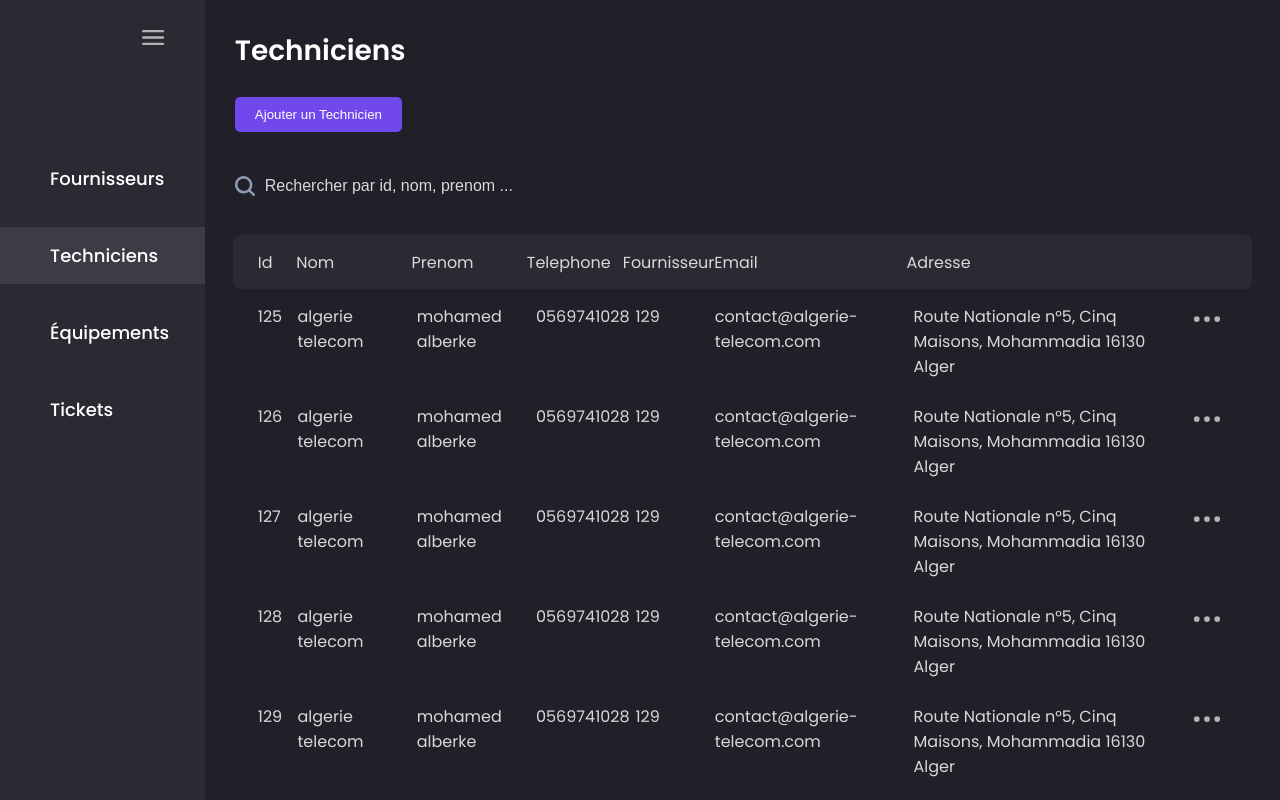
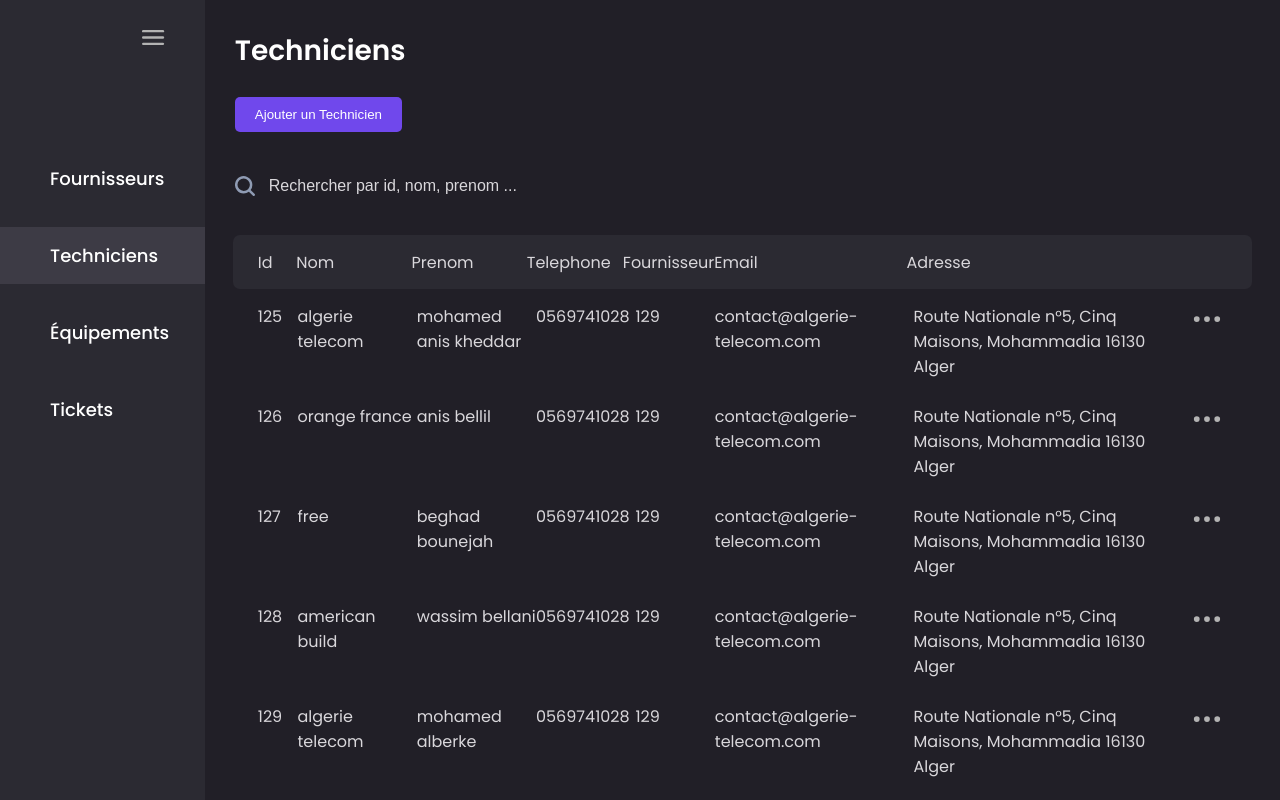
Before and after one commit to Yan-ni/pfe, a React (Create React App) app in the folder client/: page /techniciens in a window 1280 px wide. Built offline with nearby package versions, Linux system fonts and the light colour scheme; no server answers.

Commit message:
make search button functional

```diff
--- a/client/package.json
+++ b/client/package.json
@@ -9,6 +9,7 @@
     "axios": "^0.26.1",
     "mobx": "^6.5.0",
     "mobx-react": "^7.3.0",
+    "pfe": "file:..",
     "react": "^18.0.0",
     "react-dom": "^18.0.0",
     "react-router-dom": "^6.3.0",
--- a/client/src/assets/styles/style.css
+++ b/client/src/assets/styles/style.css
@@ -208,6 +208,7 @@ span {
 .searchInput input {
 	width: 270px;
 	padding: 10px;
+  margin-left: 4px;
 	color: #FFF;
 	caret-color: #FFF;
 	background-color: transparent;
--- a/client/src/pages/Technicien.jsx
+++ b/client/src/pages/Technicien.jsx
@@ -9,13 +9,13 @@ import TableRow from "../components/basicComponents/TableRow";
 
 function Technicien() {
   const [addTechnicienModalDisplay, setAddTechnicienModalDisplay] = useState(false);
-  const [searchText, setSearchText] = useState();
+  const [searchText, setSearchText] = useState('');
 
   const [rowsData, setRowsData] = useState([
-    {id:125,nom:"algerie telecom",prenom:"mohamed alberke",telephone:"0569741028",email:"contact@algerie-telecom.com",fournisseur:"129",adresse:"Route Nationale n°5, Cinq Maisons, Mohammadia 16130 Alger"},
-    {id:126,nom:"algerie telecom",prenom:"mohamed alberke",telephone:"0569741028",email:"contact@algerie-telecom.com",fournisseur:"129",adresse:"Route Nationale n°5, Cinq Maisons, Mohammadia 16130 Alger"},
-    {id:127,nom:"algerie telecom",prenom:"mohamed alberke",telephone:"0569741028",email:"contact@algerie-telecom.com",fournisseur:"129",adresse:"Route Nationale n°5, Cinq Maisons, Mohammadia 16130 Alger"},
-    {id:128,nom:"algerie telecom",prenom:"mohamed alberke",telephone:"0569741028",email:"contact@algerie-telecom.com",fournisseur:"129",adresse:"Route Nationale n°5, Cinq Maisons, Mohammadia 16130 Alger"},
+    {id:125,nom:"algerie telecom",prenom:"mohamed anis kheddar",telephone:"0569741028",email:"contact@algerie-telecom.com",fournisseur:"129",adresse:"Route Nationale n°5, Cinq Maisons, Mohammadia 16130 Alger"},
+    {id:126,nom:"orange france",prenom:"anis bellil",telephone:"0569741028",email:"contact@algerie-telecom.com",fournisseur:"129",adresse:"Route Nationale n°5, Cinq Maisons, Mohammadia 16130 Alger"},
+    {id:127,nom:"free",prenom:"beghad bounejah",telephone:"0569741028",email:"contact@algerie-telecom.com",fournisseur:"129",adresse:"Route Nationale n°5, Cinq Maisons, Mohammadia 16130 Alger"},
+    {id:128,nom:"american build",prenom:"wassim bellani",telephone:"0569741028",email:"contact@algerie-telecom.com",fournisseur:"129",adresse:"Route Nationale n°5, Cinq Maisons, Mohammadia 16130 Alger"},
     {id:129,nom:"algerie telecom",prenom:"mohamed alberke",telephone:"0569741028",email:"contact@algerie-telecom.com",fournisseur:"129",adresse:"Route Nationale n°5, Cinq Maisons, Mohammadia 16130 Alger"},
     {id:130,nom:"algerie telecom",prenom:"mohamed alberke",telephone:"0569741028",email:"contact@algerie-telecom.com",fournisseur:"129",adresse:"Route Nationale n°5, Cinq Maisons, Mohammadia 16130 Alger"},
     {id:131,nom:"algerie telecom",prenom:"mohamed alberke",telephone:"0569741028",email:"contact@algerie-telecom.com",fournisseur:"129",adresse:"Route Nationale n°5, Cinq Maisons, Mohammadia 16130 Alger"},
@@ -30,12 +30,30 @@ function Technicien() {
     {id:140,nom:"algerie telecom",prenom:"mohamed alberke",telephone:"0569741028",email:"contact@algerie-telecom.com",fournisseur:"129",adresse:"Route Nationale n°5, Cinq Maisons, Mohammadia 16130 Alger"},
     {id:141,nom:"algerie telecom",prenom:"mohamed alberke",telephone:"0569741028",email:"contact@algerie-telecom.com",fournisseur:"129",adresse:"Route Nationale n°5, Cinq Maisons, Mohammadia 16130 Alger"},
   ])
+  const [rowsDataDisplayed, setRowsDataDisplayed]=useState(rowsData) ;
 
   const { technicienStore } = useContext(APIStoreContext);
 
   useEffect(() => {
     technicienStore.loadTechniciens();
   }, []);
+
+  useEffect(() => {
+    setRowsDataDisplayed(rowsData);
+  }, [rowsData]);
+
+  const onchangeSearchInput = (searchText) => {
+    const filtere = rowsData.filter(element => {
+      return element.id.toString().toLowerCase().includes(searchText.toLowerCase())
+      ||element.nom.toLowerCase().includes(searchText.toLowerCase())
+      ||element.prenom.toLowerCase().includes(searchText.toLowerCase())
+      ||element.telephone.toLowerCase().includes(searchText.toLowerCase())
+      ||element.email.toLowerCase().includes(searchText.toLowerCase())
+      ||element.fournisseur.toLowerCase().includes(searchText.toLowerCase())
+     })
+    setSearchText(searchText);
+    setRowsDataDisplayed(filtere);
+  }
 
   return (
     <>
@@ -47,7 +65,11 @@ function Technicien() {
               <AddTechnicien
                 addTechnicienModalDisplay={addTechnicienModalDisplay}
                 setAddTechnicienModalDisplay={setAddTechnicienModalDisplay} />
-              <SearchInput searchParams={["id", "nom", "prenom"]} onChange={(e) => setSearchText(e.target.value)}/>
+              <SearchInput
+              searchParams={["id", "nom", "prenom"]}
+              onChange={(e) => onchangeSearchInput(e.target.value)}
+              rowsDataDisplayed={rowsDataDisplayed}
+              setRowsDataDisplayed={setRowsDataDisplayed}/>
               </div>
           <div className="tableHeaderTechnicien">
           <p>Id</p>
@@ -59,7 +81,7 @@ function Technicien() {
           <p>Adresse</p>
         </div>
         <div className="tableBody">
-          <TableRow rowsData={rowsData} setRowsData={setRowsData} page="technicien"/>
+          <TableRow rowsData={rowsDataDisplayed} setRowsData={setRowsData} page="technicien"/>
         </div>
     </div>
             </>
```
Also changed, not shown: 1 other file (tests, documents, lock files or other folders).
